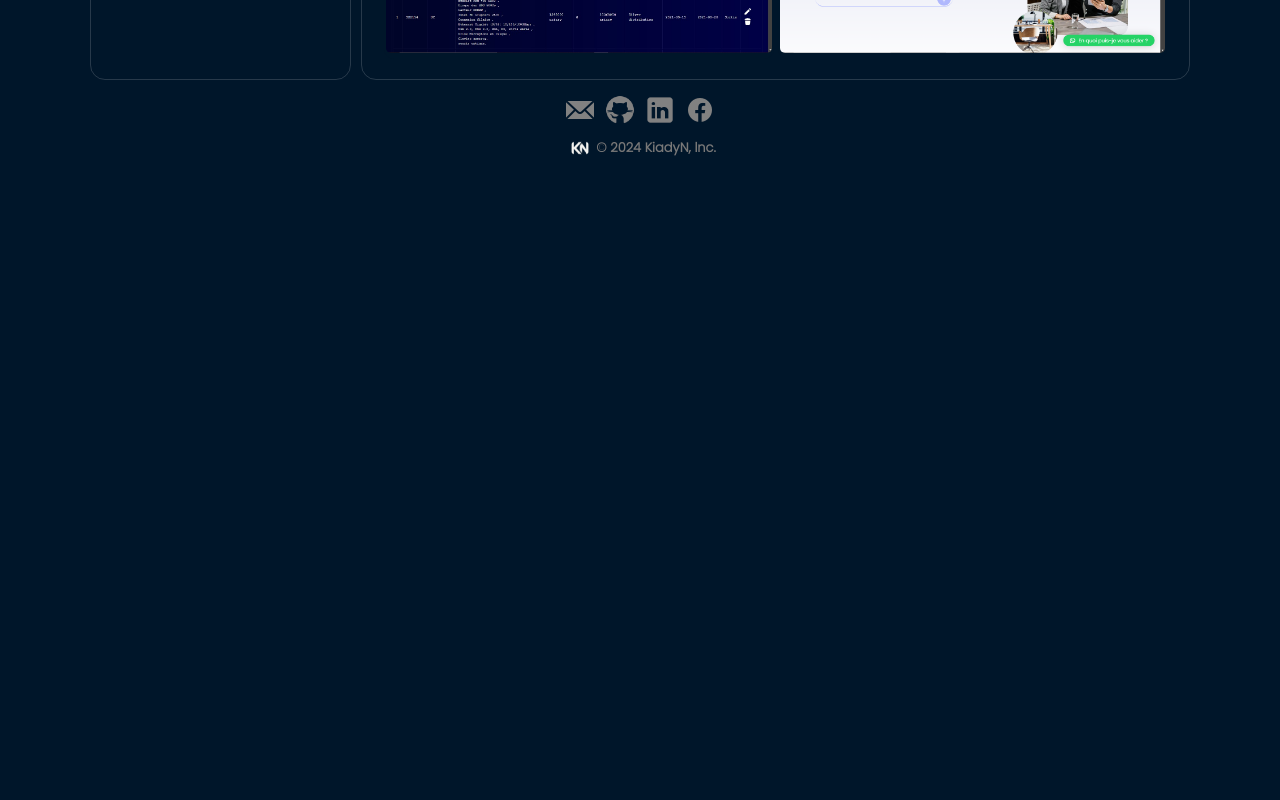
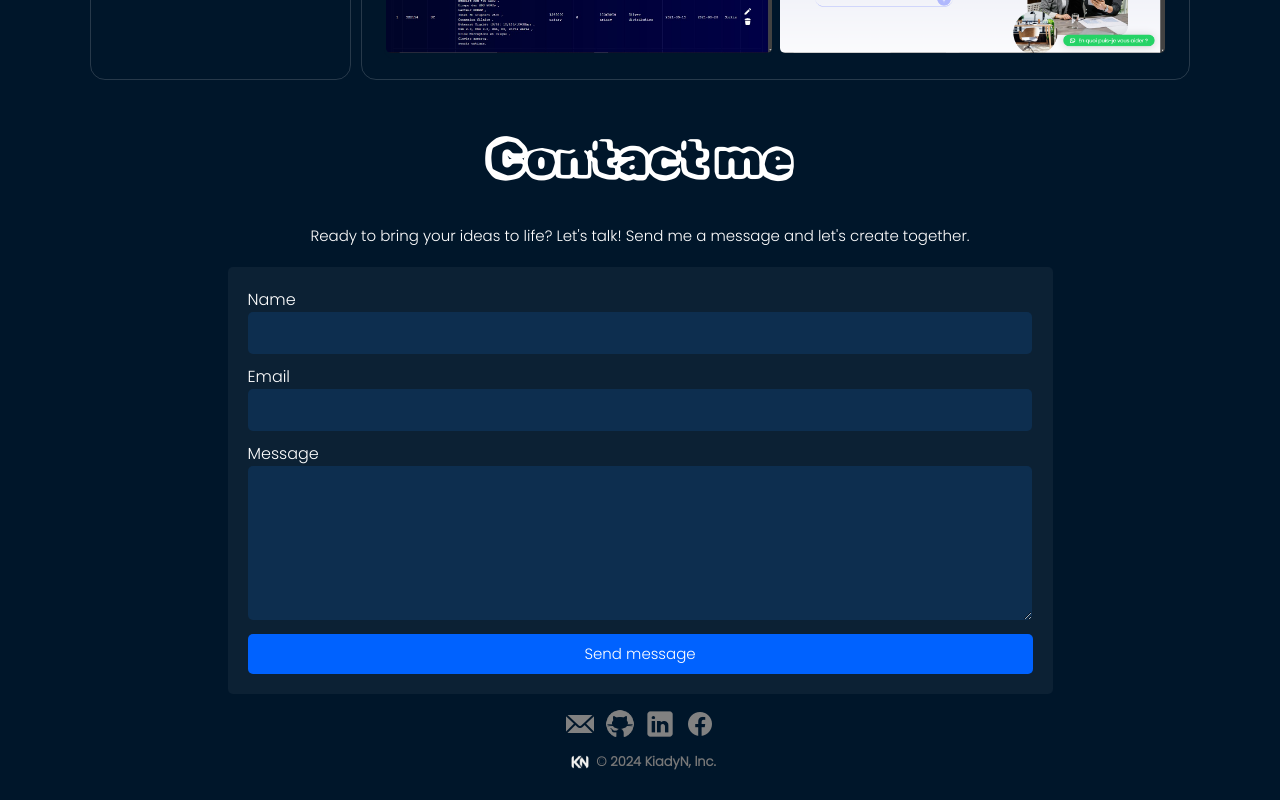
Before and after one commit to KiadyNirina/KiadyN, a SvelteKit app: page / in a window 1280 px wide. Shown: the part 1230-2030 px from the top of the page. Before the commit the page ends 1416 px from the top, so only its background shows below. Built offline with nearby package versions, Linux system fonts and the light colour scheme; no server answers.

Commit message:
Add Contact component and integrate it into the main page layout

```diff
--- /dev/null
+++ b/src/lib/Contact.svelte
@@ -0,0 +1,95 @@
+<script>
+
+</script>
+
+<div class="row"></div>
+<div class="content">
+    <h1>Contact me</h1>
+    <p>Ready to bring your ideas to life? Let's talk! Send me a message and let's create together.</p>
+
+    <form>
+      <div class="input">
+        <label for="name">Name</label>
+        <input type="text" id="name" required>
+      </div>
+      <div class="input">
+        <label for="email">Email</label>
+        <input type="email" id="email" required>
+      </div>
+      <div class="input mess">
+        <label for="message">Message</label>
+        <textarea id="message" required></textarea>
+      </div>
+      <button type="submit">
+        Send message
+      </button>
+    </form>
+</div>
+
+<style>
+
+.content{
+    margin-top: 50px;
+}
+.content h1{
+    font-family: "rubik";
+    text-align: center;
+    font-size: 50px;
+}
+.content p{
+    font-family: 'poppins';
+    text-align: center;
+    font-size: 15px;
+    color: white;
+    margin-bottom: 20px;
+}
+.content form {
+    background-color: rgba(255, 255, 255, 0.049);
+    padding: 20px;
+    border-radius: 5px;
+}
+.content form .input {
+    width: 100%;
+    margin-bottom: 10px;
+}
+.content form .input label{
+    font-family: 'poppins';
+    color: white;
+}
+.content form .input input{
+    width: 99%;
+    height: 40px;
+    border-radius: 5px;
+    border: none;
+    background-color: rgba(15, 55, 100, 0.589);
+    font-size: 15px;
+    font-family: 'poppins';
+    color: white;
+    padding-left: 5px;
+}
+.content form .mess textarea{
+    width: 99%;
+    height: 150px;
+    border-radius: 5px;
+    border: none;
+    background-color: rgba(15, 55, 100, 0.589);
+    font-size: 15px;
+    font-family: 'poppins';
+    color: white;
+    padding-left: 5px;
+}
+.content form button{
+    width: 100%;
+    height: 40px;
+    border-radius: 5px;
+    border: none;
+    background-color: rgb(0, 98, 255);
+    color: white;
+    font-family: 'poppins';
+    font-size: 15px;
+}
+.content form button:hover{
+    cursor: pointer;
+    background-color: rgb(0, 132, 255);
+}
+</style>
--- a/src/routes/+page.svelte
+++ b/src/routes/+page.svelte
@@ -4,6 +4,7 @@
     import Exp from "../lib/Exp.svelte";
     import Projects from "../lib/Projects.svelte";
     import Techno from "../lib/Techno.svelte";
+    import Contact from "../lib/Contact.svelte";
     import { onMount } from "svelte";
     import { fade, fly, slide } from 'svelte/transition';
     import Loading from "../lib/Loading.svelte";
@@ -109,6 +110,9 @@
                 </div>
             {/if}
         </div>
+    </div>
+    <div class="contact">
+        <Contact/>
     </div>
     <div class="footer">
         <div class="social">
@@ -337,6 +341,11 @@
         height: 20px;
         margin-right: 5px;
     }
+    .contact {
+        width: 75%;
+        margin-left: auto;
+        margin-right: auto;
+    }
     @media screen and (max-width : 1000px) {
         .body{
             display: block;
@@ -385,6 +394,9 @@
             width: auto;
             padding: 10px;
         }
+        .contact{
+            width: 95%;
+        }
     }
     .footer{
         padding: 15px;
```
